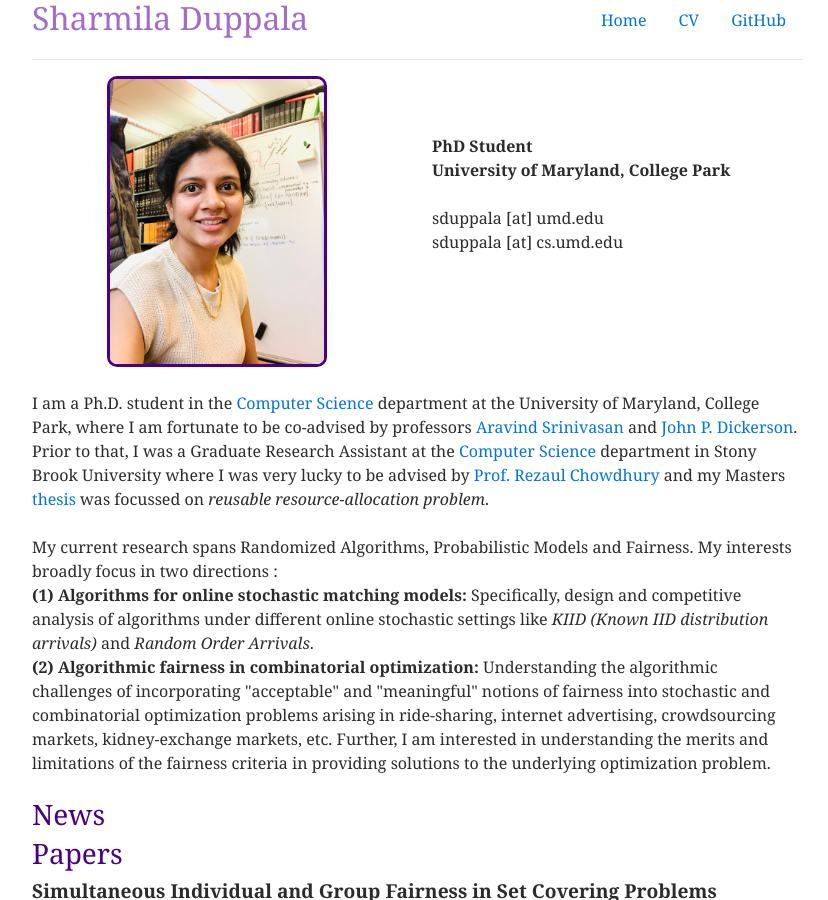
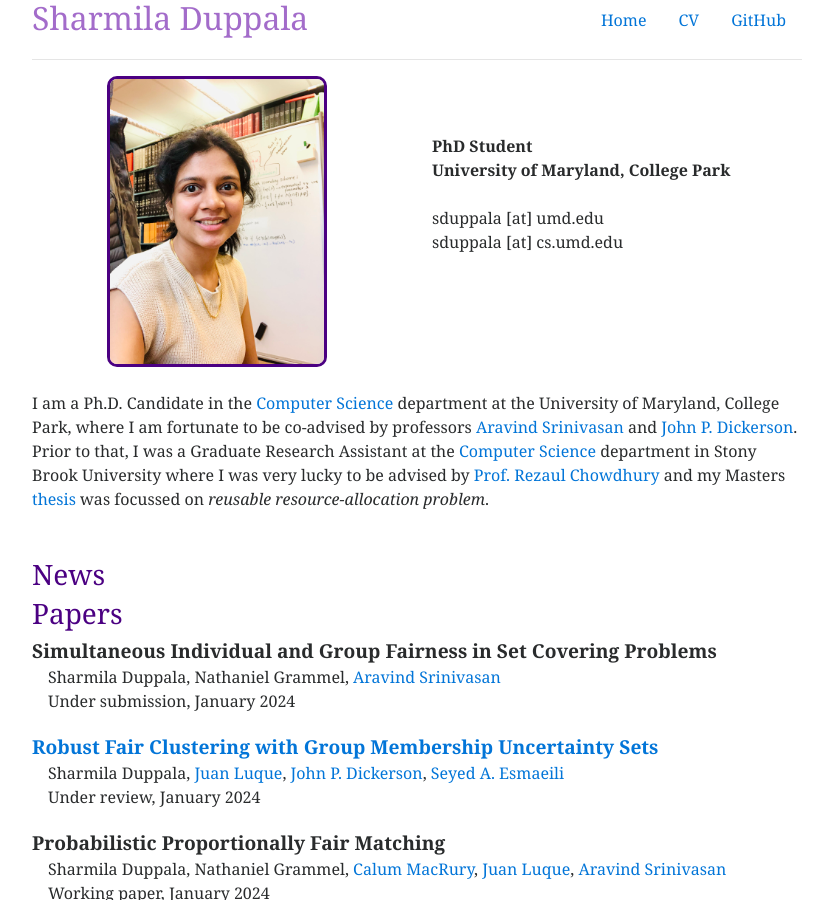
Before and after one commit to trinity24/trinity24.github.io, a Jekyll site: the page built from index.html, in a window 1280 px wide and 900 px high. Shown: the whole window, without its empty margins (223-1051 px from the left). Built offline with Jekyll 4.4.1, drawn with Linux system fonts in a browser that asks for light colours.

Commit message:
Update index.html

```diff
--- a/index.html
+++ b/index.html
@@ -21,17 +21,16 @@
             <p style="color:red;">
 
     </div>
-    I am a Ph.D. student in the  <a href="https://www.cs.umd.edu">
+    I am a Ph.D. Candidate in the  <a href="https://www.cs.umd.edu">
     Computer Science </a> department  at the University of Maryland, College Park, where I am fortunate to be co-advised by professors  <a href="https://www.cs.umd.edu/~srin/">Aravind Srinivasan</a> and <a href="http://jpdickerson.com/">John P. Dickerson</a>. Prior to that, I was a Graduate Research Assistant at the <a href="https://www.cs.stonybrook.edu/"> Computer Science </a> department in Stony Brook University where I was very lucky to be advised by <a href="https://www3.cs.stonybrook.edu/~rezaul/"> Prof. Rezaul Chowdhury </a> and my Masters <a href="https://www.proquest.com/docview/2321010389?pq-origsite=gscholar&fromopenview=true"> thesis </a> was focussed on <i>reusable resource-allocation problem</i>.
 
     <br>
-    <br>
- My current research spans Randomized Algorithms, Probabilistic Models and Fairness. My interests broadly focus in two directions : <br>
-    <b>(1) Algorithms for online stochastic matching models:</b>
-    Specifically, design and competitive analysis of algorithms under different online stochastic settings like <i>KIID (Known IID distribution arrivals)</i> and <i>Random Order Arrivals</i>.<br>
-    <b>(2) Algorithmic fairness in combinatorial optimization:</b>
-    Understanding the algorithmic challenges of incorporating "acceptable" and "meaningful" notions of fairness into stochastic and combinatorial optimization problems arising in ride-sharing, internet advertising, crowdsourcing markets, kidney-exchange markets, etc.  Further, I am interested in understanding the merits and limitations of the fairness criteria in providing solutions to the underlying optimization problem.
-    <br>
+    <br
+I am broadly interested in algorithmic fairness for combinatorial problems, particularly in the design and analysis of fair algorithms for a wide variety of classical problems like graph matching, set covering, set packing, and clustering.
+My past research has focused on incorporating probabilistic generalizations of group and individual fairness fairness into combinatorial problems and designing algorithms with provable guarantees.
+
+
+<br>
     <br>
     </a>
 
```
